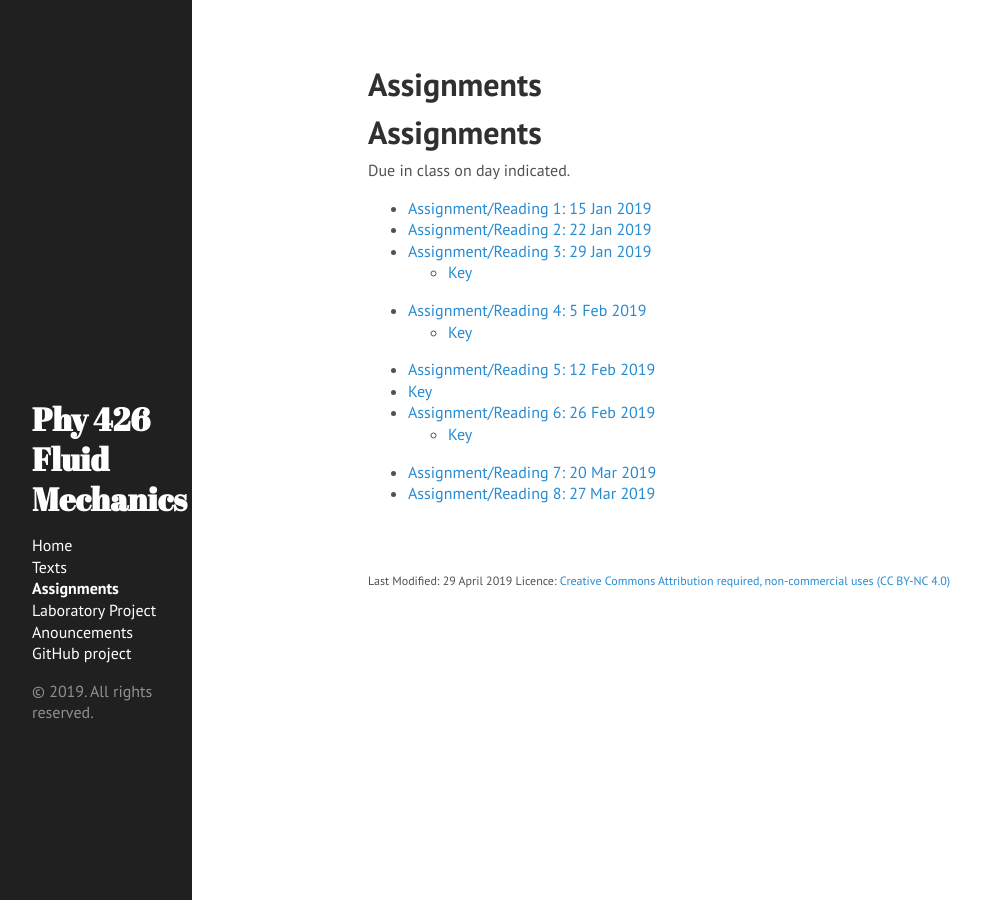
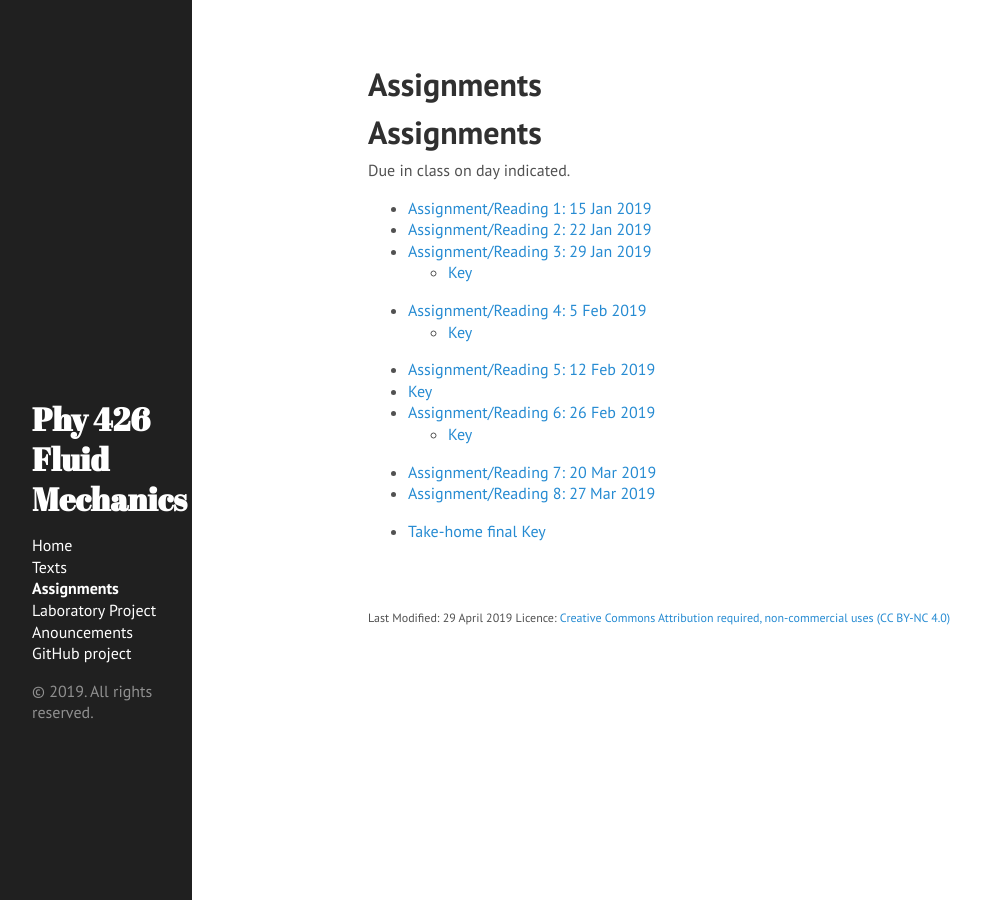
Before and after one commit to jklymak/Phy426, a Jekyll site: the page built from docs/Assignments/index.md, in a window 1280 px wide. Shown: the whole page, without its empty margins (0-981 px from the left). Built offline with Jekyll 4.4.1, drawn with Linux system fonts in a browser that asks for light colours.

Commit message:
TakeHome

```diff
--- a/docs/Assignments/index.md
+++ b/docs/Assignments/index.md
@@ -18,3 +18,5 @@ Due in class on day indicated.
     - [Key](../Assignments/Assignment6Key.html)
   - [Assignment/Reading 7: 20 Mar 2019](../Assignments/Assignment07/)
   - [Assignment/Reading 8: 27 Mar 2019](../Assignments/Assignment08/)
+
+  - [Take-home final Key](../Assignments/TakeHome2019Key.pdf)
```
